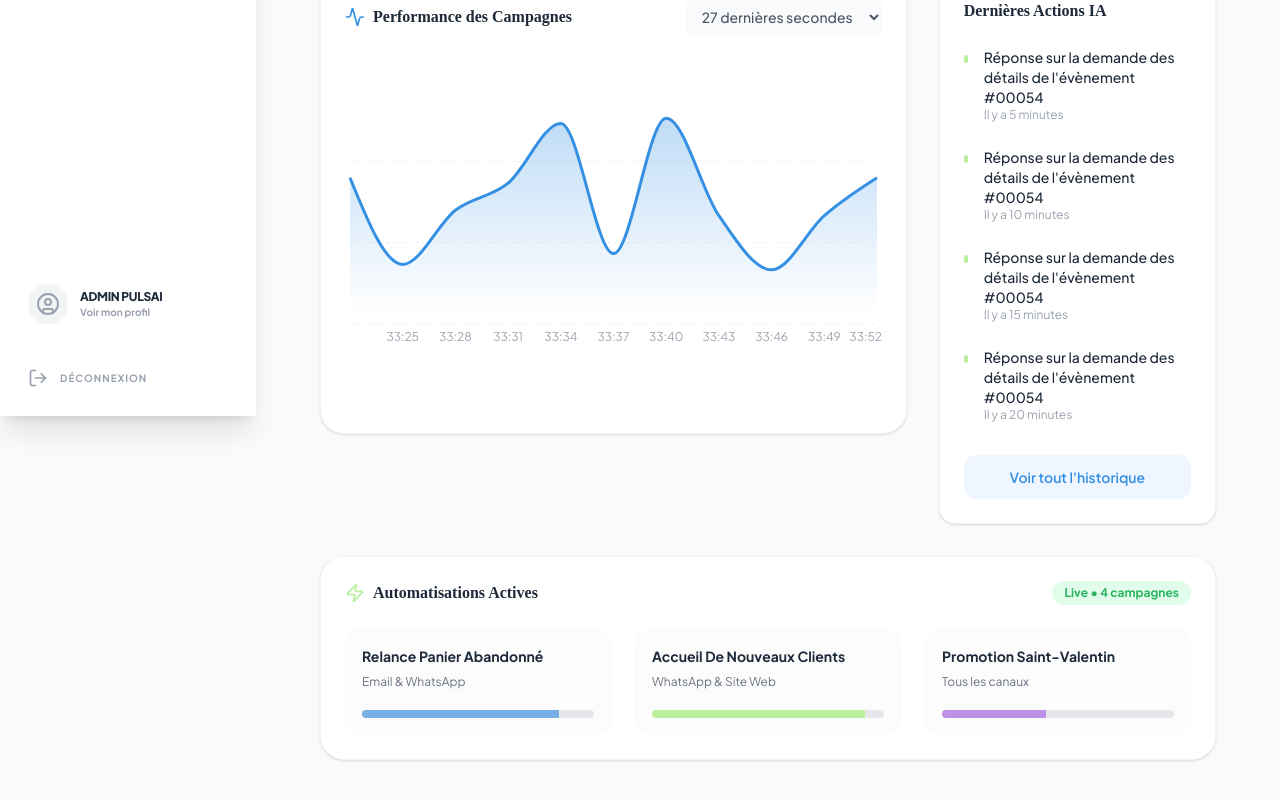
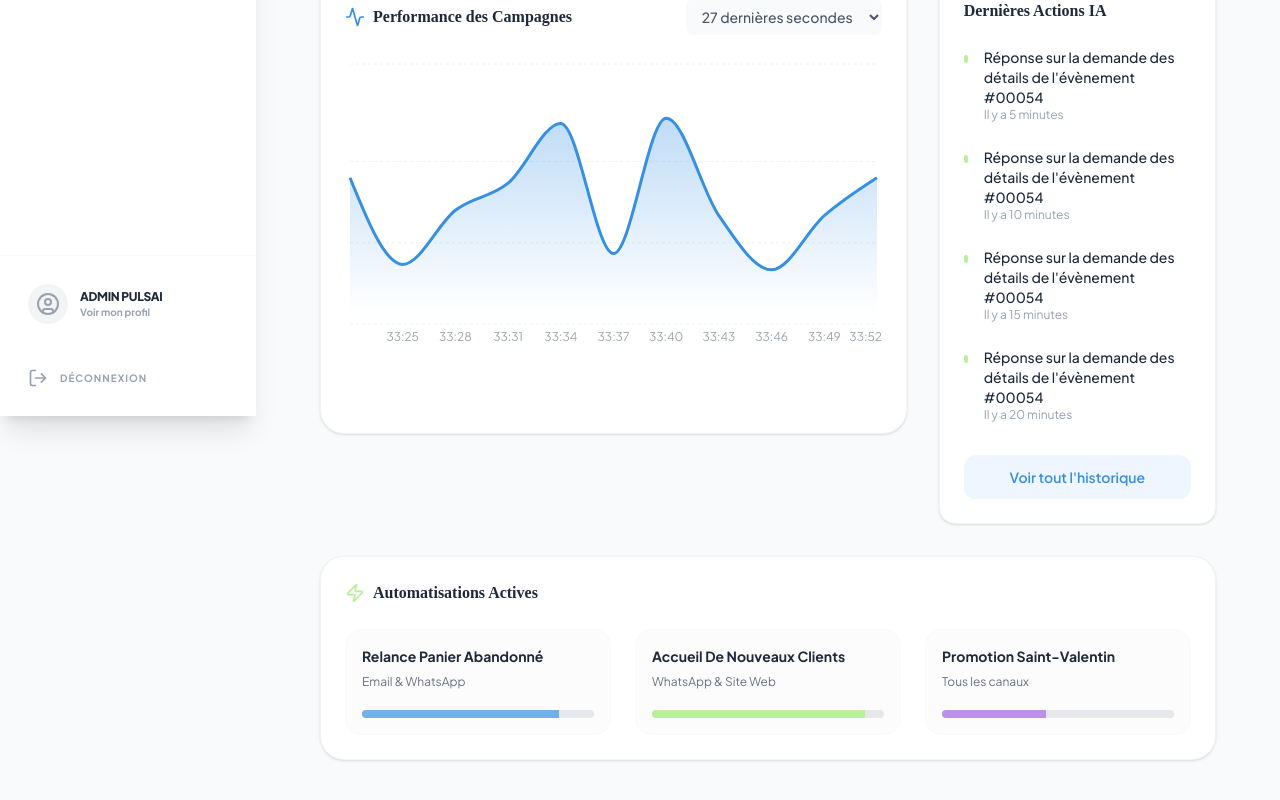
Before and after one commit to Sena2804/pulsai-dashboard, a Next.js app: page / in a window 1280 px wide. Shown: the part 384-1184 px from the top of the page. Built offline with nearby package versions, Linux system fonts and the light colour scheme; a web font is replaced by a local one.

Commit message:
refactor: delete a span from the automaticsStats

```diff
--- a/src/components/dashboard/AutomaticsStats.jsx
+++ b/src/components/dashboard/AutomaticsStats.jsx
@@ -22,9 +22,6 @@ const AutomaticsStats = () => {
           <Zap className="text-[#BAF09D]" size={20} />
           <h3 className="font-bold text-gray-800">Automatisations Actives</h3>
         </div>
-        <span className="text-xs font-bold px-3 py-1 bg-green-100 text-green-600 rounded-full animate-pulse">
-          Live • 4 campagnes
-        </span>
       </div>
 
       <div className="grid grid-cols-1 md:grid-cols-2 lg:grid-cols-3 gap-6">
```
